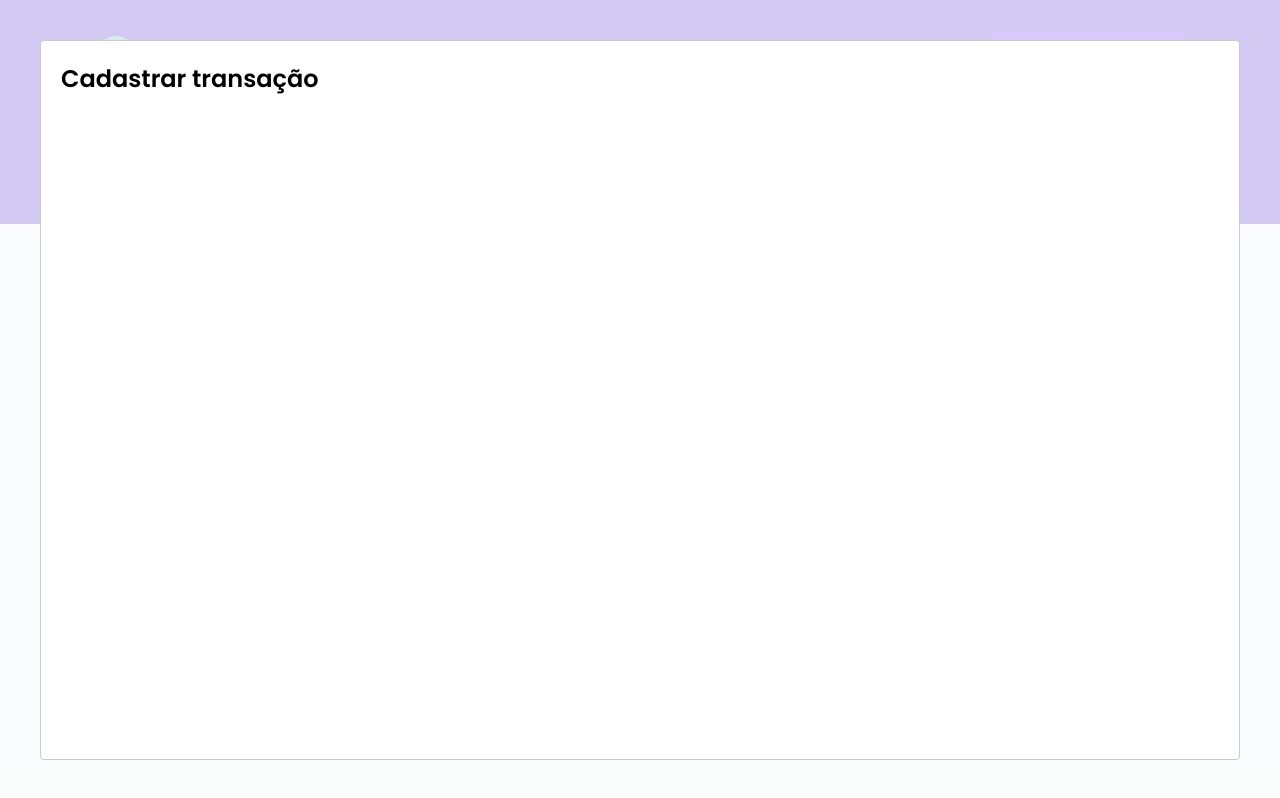
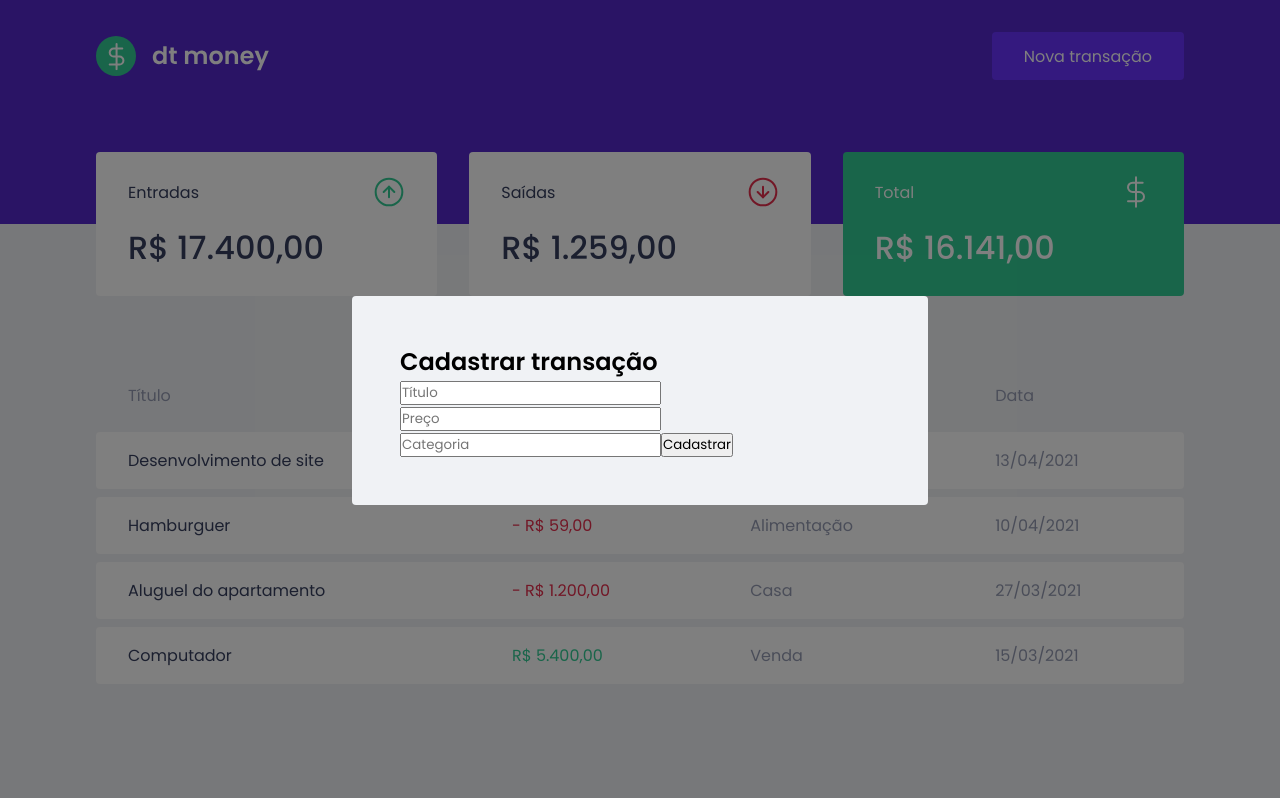
Before and after one commit to JoaoVSouto/ignite-react, a React (Create React App) app in the folder dt-money/: page / in a window 1280 px wide. Both pictures are taken after a click on the button "Nova transação". Built offline with nearby package versions, Linux system fonts and the light colour scheme; what miragejs would draw is missing.

Commit message:
Structure new transaction modal elements and create its global styles

```diff
--- a/dt-money/src/components/NewTransactionModal/index.tsx
+++ b/dt-money/src/components/NewTransactionModal/index.tsx
@@ -16,9 +16,19 @@
       isOpen={isOpen}
       onRequestClose={onRequestClose}
       appElement={document.getElementById('root') || undefined}
+      overlayClassName="react-modal-overlay"
+      className="react-modal-content"
     >
       <S.Container>
         <h2>Cadastrar transação</h2>
+
+        <input placeholder="Título" />
+
+        <input type="number" placeholder="Preço" />
+
+        <input placeholder="Categoria" />
+
+        <button type="submit">Cadastrar</button>
       </S.Container>
     </Modal>
   );
--- a/dt-money/src/components/NewTransactionModal/styles.ts
+++ b/dt-money/src/components/NewTransactionModal/styles.ts
@@ -1,3 +1,3 @@
 import styled from 'styled-components';
 
-export const Container = styled.div``;
+export const Container = styled.form``;
--- a/dt-money/src/styles/global.ts
+++ b/dt-money/src/styles/global.ts
@@ -63,4 +63,26 @@
     opacity: 0.6;
     cursor: not-allowed;
   }
+
+  .react-modal-overlay {
+    background-color: rgba(0,0,0,0.5);
+
+    position: fixed;
+    top: 0;
+    bottom: 0;
+    left: 0;
+    right: 0;
+
+    display: grid;
+    place-items: center;
+  }
+
+  .react-modal-content {
+    background-color: var(--background);
+    width: 100%;
+    max-width: 576px;
+    padding: 3rem;
+    position: relative;
+    border-radius: 4px;
+  }
 `;
```
